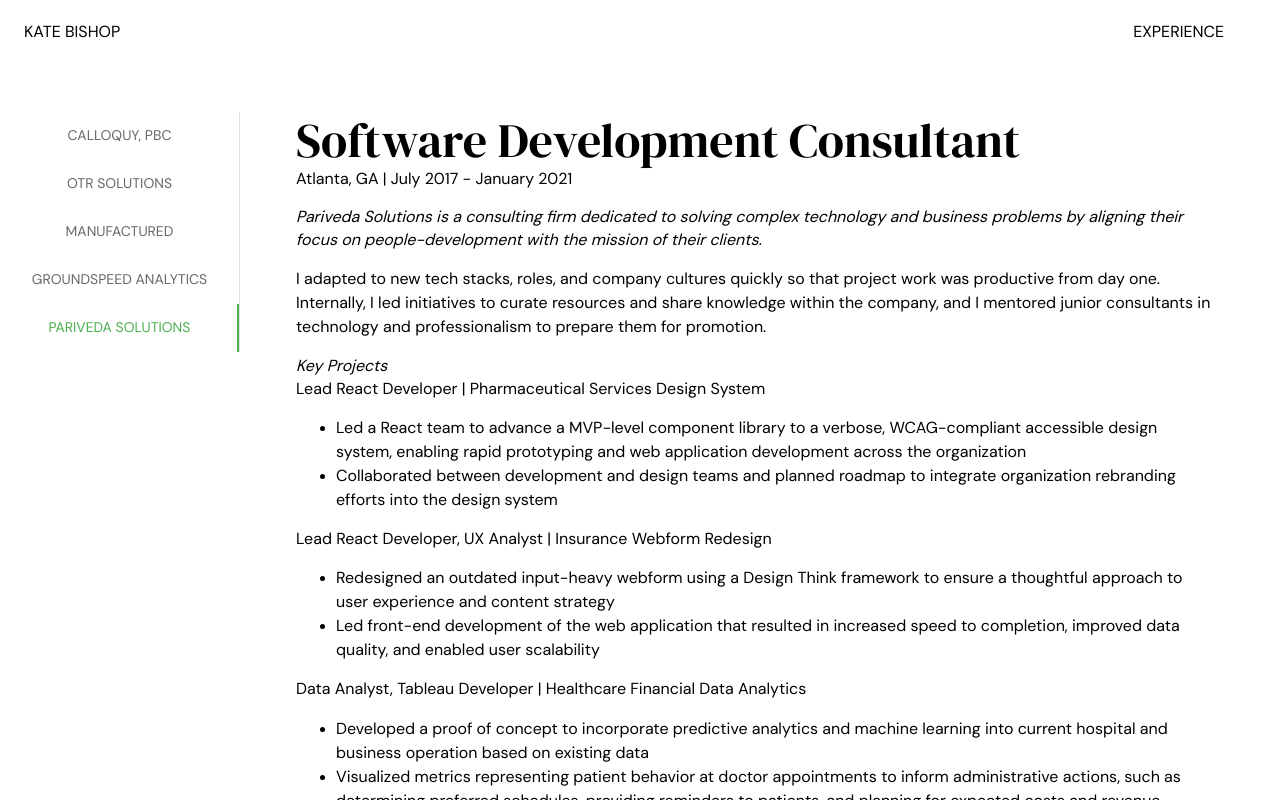
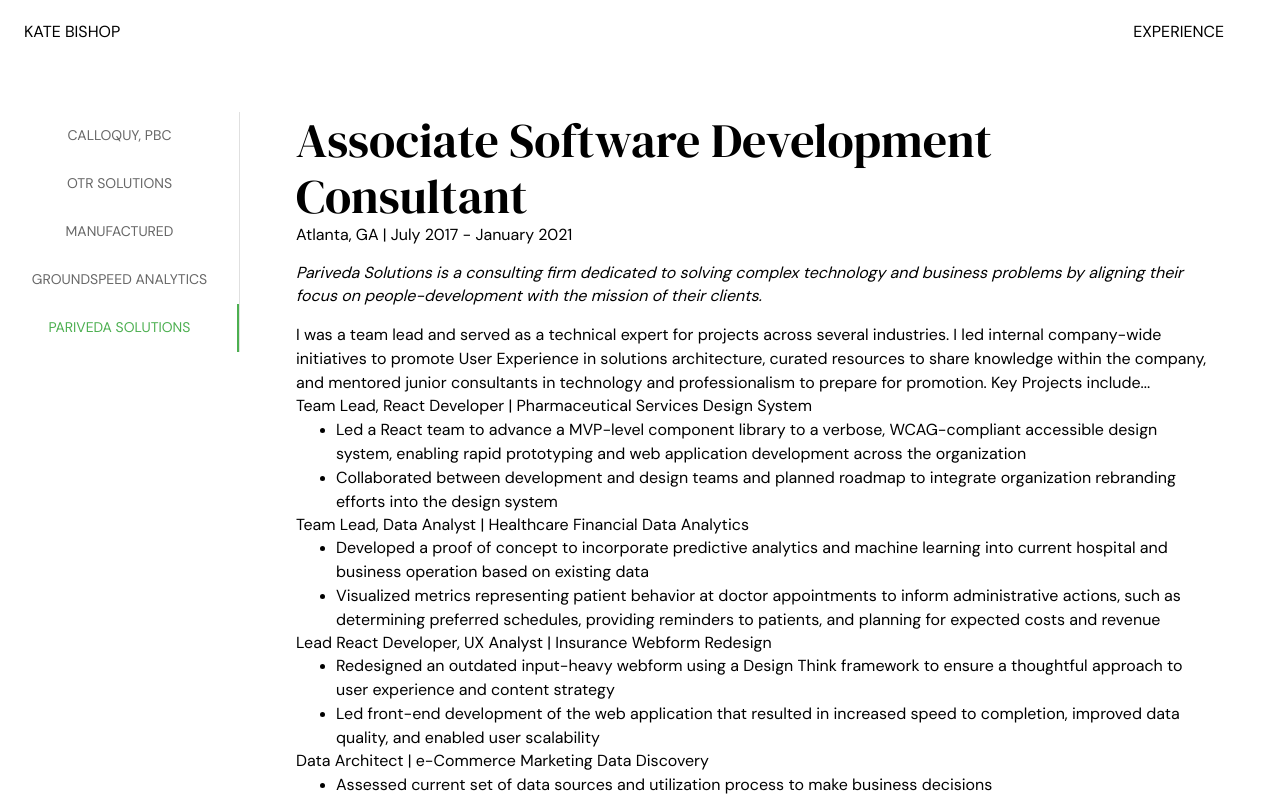
Before and after one commit to kate-bishop/thekatebishop, a Next.js app: page /experience in a window 1280 px wide. Both pictures are taken after a click on the tab "PARIVEDA SOLUTIONS". Shown: the top 800 px of the page. Built offline with nearby package versions, Linux system fonts and the light colour scheme.

Commit message:
experience strings updates

```diff
--- a/components/experienceTabs.module.scss
+++ b/components/experienceTabs.module.scss
@@ -27,6 +27,15 @@
     }
 }
 
+.projectTitle {
+    margin-top: 1.5rem;
+    font-weight: 700;
+}
+
+.projectBullets {
+    margin: 0;
+}
+
 @media only screen and (max-width: utils.$small-breakpoint) {
     .tabContainer {
         flex-direction: column;
--- a/components/experienceTabs.tsx
+++ b/components/experienceTabs.tsx
@@ -47,17 +47,14 @@
     return <TabPanel value={activeTab} index={index} key={index}>
         <Typography variant="h1">{experience.jobTitle}</Typography>
         <Typography variant="subtitle1">{experience.location} | {experience.dateSpan}</Typography>
-        <div id="experience-company-details" className={styles.contentSection}>
-            <Typography variant="subtitle2">{experience.companyDescription}</Typography>
-        </div>
+        <Typography variant="subtitle2" className={styles.contentSection}>{experience.companyDescription}</Typography>
         <div id="experience-position-details" className={styles.contentSection}>
             <Typography variant="body1">{experience.description}</Typography>
-            {experience.keyProjects[0].projectName && <Typography variant='subtitle2' className={styles.contentSection}>Key Projects</Typography>}
             {experience.keyProjects.map((project, pIndex) => {
-                const projectHeader = project.projectName && <Typography variant='subtitle1'>{project.projectRole} | {project.projectName}</Typography>
+                const projectHeader = project.projectName && <Typography variant='subtitle1' fontStyle='bold' className={styles.projectTitle}>{project.projectRole} | {project.projectName}</Typography>
                 return <div key={`key-project-details-${index}-${pIndex}`}>
                     {projectHeader}
-                    <ul>{project.bulletPoints.map((bullet, bIndex) => {
+                    <ul className={styles.projectBullets}>{project.bulletPoints.map((bullet, bIndex) => {
                         return <li key={`key-project-details-${index}-${pIndex}-${bIndex}`}>
                             <Typography variant='body1'>{bullet}</Typography>
                         </li>
--- a/utils/strings.ts
+++ b/utils/strings.ts
@@ -21,14 +21,14 @@
   aboutKateC:
     '. She has experience in several industries, including ecommerce, insurance, education, finance, and healthcare.',
   aboutMe:
-    'I am a Front-End Software Engineer with over 6 years of experience in software development. With my background in development and an eye towards the future, I bring an innovative perspective framed with technical possibility to business and product analysis.',
+    'I am a Senior Front-End Software Engineer with over 6 years of experience in software development. With my background in development and an eye towards the future, I bring an innovative perspective framed with technical possibility to business and product analysis.',
   aboutMeSeeking:
-    'I am a Front-End Engineer with 5 years of experience in software development. I am seeking an opportunity where I can exercise my skills in UI/UX, leadership, and technology. I’ve held roles in a variety of industries, and with my background in development and an eye towards the future, I bring an innovative perspective framed with technical possibility to business and product analysis.',
+    'I am a Senior Front-End Engineer with 5 years of experience in software development. I am seeking an opportunity where I can exercise my skills in UI/UX, leadership, and technology. I’ve held roles in a variety of industries, and with my background in development and an eye towards the future, I bring an innovative perspective framed with technical possibility to business and product analysis.',
   callToAction: 'Learn more about Kate on LinkedIn.',
 };
 
 export const contact = {
-  email: 'kate@thekatebishop.com',
+  email: 'itskatebishop@gmail.com',
   location: 'Atlanta, GA',
   linkedIn: 'https://www.linkedin.com/in/thekatebishop/',
   linkedInShort: 'linkedin.com/in/thekatebishop',
@@ -56,13 +56,13 @@
 export const experience: Experience[] = [
   {
     companyName: 'Calloquy, PBC',
+    companyDescription:
+      'Calloquy, PBC is a litigation tech startup making remote legal proceedings accessible, secure, and efficient. The company ceased operations in October 2023.',
+    location: 'Atlanta, GA',
     jobTitle: 'Senior Front-End Engineer',
-    location: 'Atlanta, GA',
     dateSpan: 'October 2022 - October 2023',
-    companyDescription:
-      'Calloquy, PBC is a litigation tech startup making remote legal proceedings accessible, secure, and efficient.',
     description:
-      'I was a leader on the product development team building and delivering a comprehensive video conference platform designed for litigation processes with React (TypeScript) and Laravel PHP. The company ceased operations in October 2023.',
+      'I was a leader on the product development team building and delivering a comprehensive video conference platform designed for litigation processes with React (TypeScript) and Laravel PHP.',
     keyProjects: [
       {
         bulletPoints: [
@@ -76,13 +76,13 @@
   },
   {
     companyName: 'OTR Solutions',
-    jobTitle: 'Front-End Software Engineer, UX Architect',
-    location: 'Roswell, GA',
-    dateSpan: 'August - September 2022 (Short-Term Contract)',
     companyDescription:
       'OTR Solutions offers over-the-road carriers factoring and technical tools to deliver reliable cash flow, back office, web domain, and fuel services.',
+    location: 'Roswell, GA',
+    jobTitle: 'Front-End Software Engineer, UX Architect',
+    dateSpan: 'August - September 2022 (Short-Term Contract)',
     description:
-      'During this short-term contract, I redesigned and rebuilt the UI for a complex customer portal with focus on speed to complete key workflows, ease of data entry, and preparation for an expansion of offerings. As a result, my work increased users’ understanding of the services the company offers and reduced the time required to complete key tasks by up to 50%.',
+      'During the 6-week timeline, I redesigned and rebuilt the UI for a complex customer portal with focus on speed to complete key workflows, ease of data entry, and preparation for an expansion of offerings. After deployment, my work increased users’ understanding of the services the company offers and reduced the time required to complete key tasks by up to 50%.',
     keyProjects: [
       {
         bulletPoints: [
@@ -95,11 +95,11 @@
   },
   {
     companyName: 'Manufactured',
-    jobTitle: 'Lead Front-End Developer, Product Owner',
-    location: 'Culver City, CA (Remote)',
-    dateSpan: 'September 2021 - February 2022',
     companyDescription:
       'Manufactured is a venture-backed product sourcing company that provides entrepreneurs with access to manufacturing companies.',
+    location: 'Culver City, CA (Remote)',
+    jobTitle: 'Lead Front-End Developer, Product Owner',
+    dateSpan: 'September 2021 - February 2022',
     description:
       'I led front-end product development with React (TypeScript) and GraphQL to bring a green-field platform to launch.',
     keyProjects: [
@@ -114,11 +114,11 @@
   },
   {
     companyName: 'Groundspeed Analytics',
-    jobTitle: 'Full-Stack Software Engineer II',
-    location: 'Ann Arbor, MI (Remote)',
-    dateSpan: 'February 2021 - September 2021',
     companyDescription:
       'Groundspeed Analytics is an artificial intelligence InsurTech startup revolutionizing the $350 billion commercial insurance industry.',
+    location: 'Ann Arbor, MI (Remote)',
+    jobTitle: 'Full-Stack Software Engineer II',
+    dateSpan: 'February 2021 - September 2021',
     description:
       'I built new front-end features on the analytics platform with React (TypeScript) and GraphQL, and improved existing back-end software with Python, MongoDB, and Postgres in preparation for major customer scaling.',
     keyProjects: [
@@ -132,19 +132,27 @@
   },
   {
     companyName: 'Pariveda Solutions',
-    jobTitle: 'Software Development Consultant',
     location: 'Atlanta, GA',
+    jobTitle: 'Associate Software Development Consultant',
     dateSpan: 'July 2017 - January 2021',
     companyDescription: 'Pariveda Solutions is a consulting firm dedicated to solving complex technology and business problems by aligning their focus on people-development with the mission of their clients.',
     description:
-      'I adapted to new tech stacks, roles, and company cultures quickly so that project work was productive from day one. Internally, I led initiatives to curate resources and share knowledge within the company, and I mentored junior consultants in technology and professionalism to prepare them for promotion.',
+      'I was a team lead and served as a technical expert for projects across several industries. I led internal company-wide initiatives to promote User Experience in solutions architecture, curated resources to share knowledge within the company, and mentored junior consultants in technology and professionalism to prepare for promotion. Key Projects include...',
     keyProjects: [
       {
         projectName: 'Pharmaceutical Services Design System',
-        projectRole: 'Lead React Developer',
+        projectRole: 'Team Lead, React Developer',
         bulletPoints: [
           'Led a React team to advance a MVP-level component library to a verbose, WCAG-compliant accessible design system, enabling rapid prototyping and web application development across the organization',
           'Collaborated between development and design teams and planned roadmap to integrate organization rebranding efforts into the design system',
+        ],
+      },
+      {
+        projectName: 'Healthcare Financial Data Analytics',
+        projectRole: 'Team Lead, Data Analyst',
+        bulletPoints: [
+          'Developed a proof of concept to incorporate predictive analytics and machine learning into current hospital and business operation based on existing data',
+          'Visualized metrics representing patient behavior at doctor appointments to inform administrative actions, such as determining preferred schedules, providing reminders to patients, and planning for expected costs and revenue',
         ],
       },
       {
@@ -156,18 +164,13 @@
         ],
       },
       {
-        projectName: 'Healthcare Financial Data Analytics',
-        projectRole: 'Data Analyst, Tableau Developer',
+        projectName: 'e-Commerce Marketing Data Discovery',
+        projectRole: 'Data Architect',
         bulletPoints: [
-          'Developed a proof of concept to incorporate predictive analytics and machine learning into current hospital and business operation based on existing data',
-          'Visualized metrics representing patient behavior at doctor appointments to inform administrative actions, such as determining preferred schedules, providing reminders to patients, and planning for expected costs and revenue',
+          'Assessed current set of data sources and utilization process to make business decisions',
+          'Strategized a phased data analytics plan to match domain expertise to the right data, maximize effectiveness of marketing spend, and enable data-driven decision making',
         ],
       },
-    ],
-  },
-];
-
-export const nonDevParivedaKeyProjects: KeyProject[] = [
       {
         projectName: 'Construction Vending Machine Cross-Platform Mobile App',
         projectRole: 'Xamarin Developer',
@@ -177,19 +180,13 @@
         ],
       },
       {
-    projectName: 'e-Commerce Data Platform Analytics',
-    projectRole: 'Data Analyst, Architect',
-    bulletPoints: [
-      'Assessed current set of data sources and utilization process to make business decisions',
-      'Strategized a phased data analytics plan to match domain expertise to the right data, maximize effectiveness of marketing spend, and enable data-driven decision making',
-    ],
-  },
-  {
         projectName: 'Customer Persona Build',
         projectRole: 'UX Analyst',
         bulletPoints: [
           'Designed and facilitated a workshop with executive team to harvest current understanding of the company’s customers',
           'Synthesized outputs into personas, delivered recommendations and coaching to executive team regarding use of insights',
+        ],
+      },
     ],
   },
 ];
```
Lines whose indentation alone changed are shown as unchanged.
